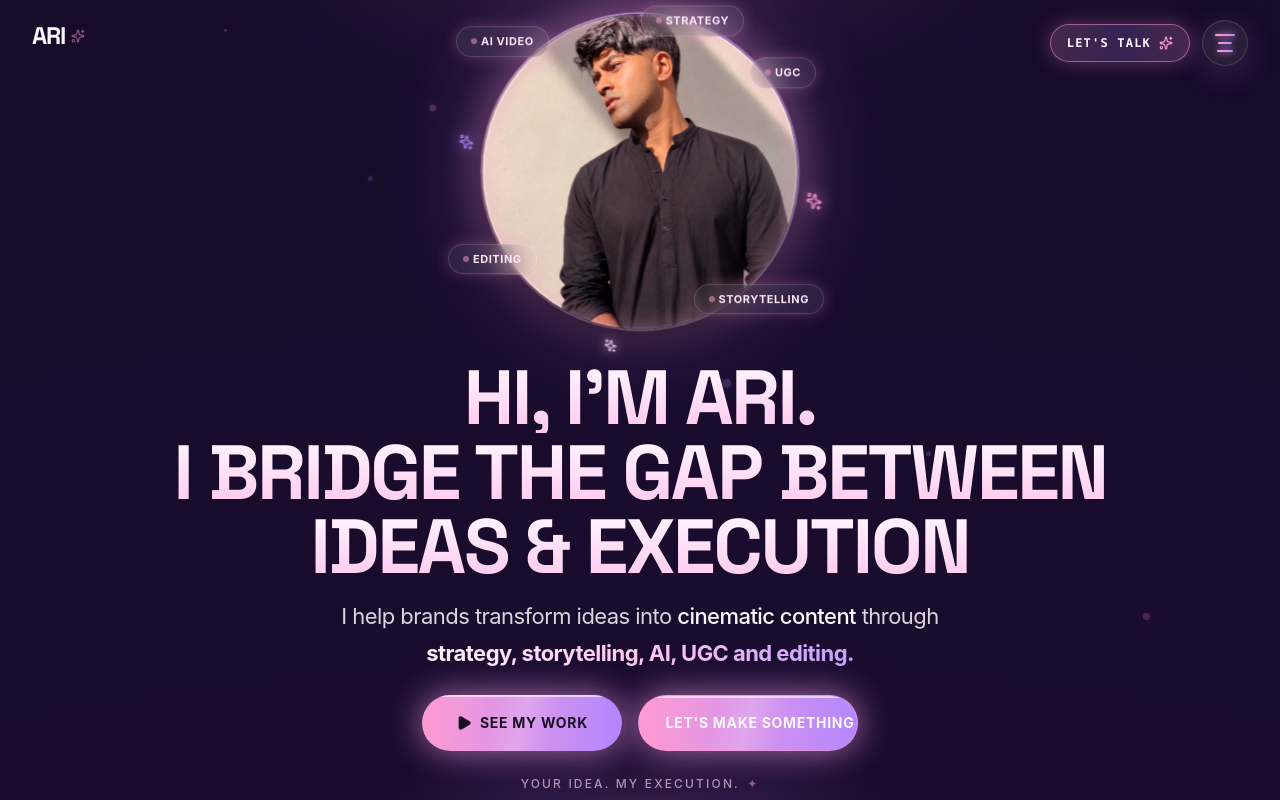
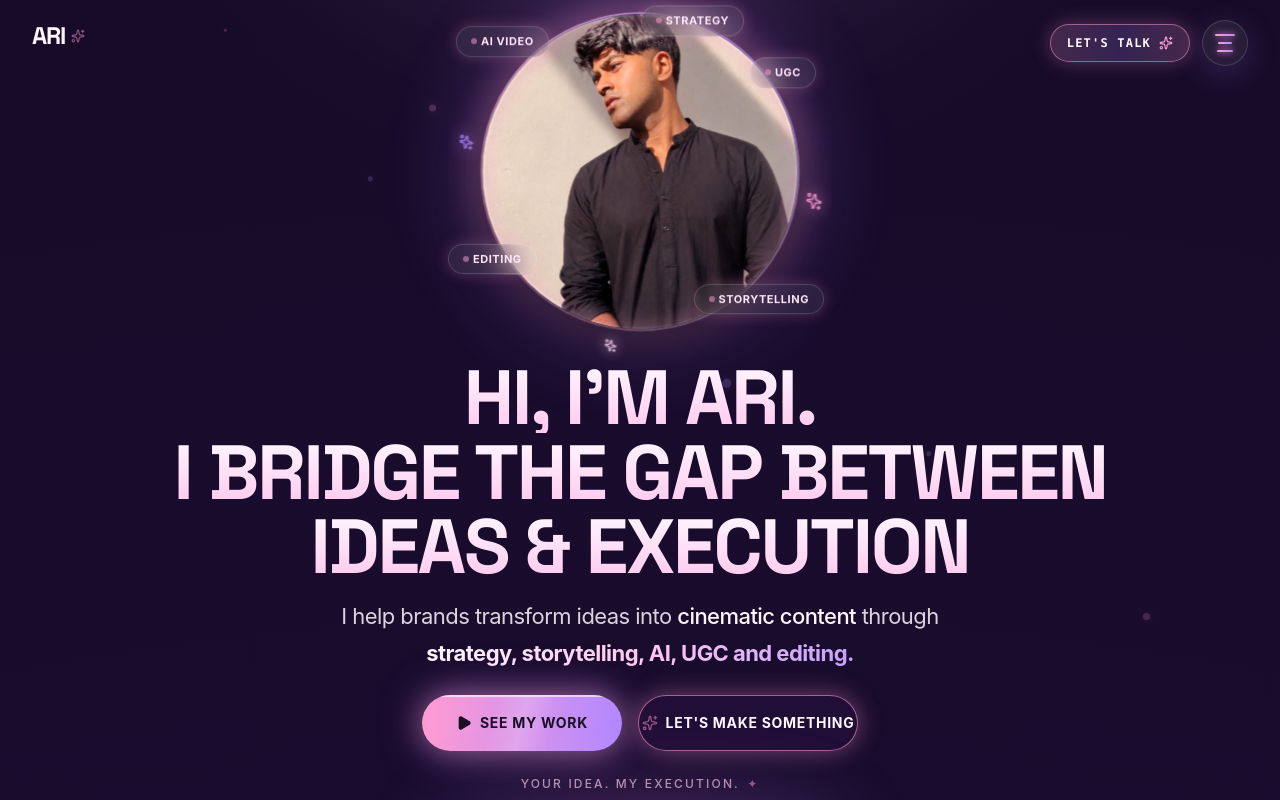
Before and after one commit to evanbose7/ARIIMAKESFILMS, a React (Vite) app: page / in a window 1280 px wide. Shown: the top 800 px of the page. Built offline with nearby package versions, Linux system fonts and the light colour scheme.

Commit message:
Rebuild WorkWithMeModal using React Portal attached directly to document body to ensure 100 percent reliable desktop contact dialogue popup

```diff
--- a/src/components/CtaButtons.tsx
+++ b/src/components/CtaButtons.tsx
@@ -25,19 +25,22 @@ export const CtaButtons: React.FC<CtaButtonsProps> = ({
 
       {/* 2. LET'S MAKE SOMETHING (Contact Modal Trigger) */}
       {onWorkWithMeClick && (
-        <MagneticButton
+        <button
+          type="button"
           onClick={onWorkWithMeClick}
-          ariaLabel="Let's Make Something - Contact Ari"
+          aria-label="Let's Make Something - Contact Ari"
           className="
-            w-full sm:w-auto min-w-[220px] max-w-[280px]
-            bg-[#241038]/80 text-[#FFF7FF] border border-[#FF9BD2]/50
-            hover:border-[#FF9BD2] hover:bg-[#381654]/90
-            hover:shadow-[0_0_30px_rgba(255,155,210,0.5)]
+            relative inline-flex items-center justify-center gap-2
+            min-h-[48px] sm:min-h-[56px] h-[56px] w-full sm:w-auto min-w-[220px] max-w-[280px] rounded-full
+            bg-[#241038]/85 text-[#FFF7FF] font-bold text-sm tracking-wider uppercase
+            border border-[#FF9BD2]/60 shadow-[0_0_25px_rgba(255,155,210,0.4)]
+            hover:shadow-[0_0_40px_rgba(255,155,210,0.65)] hover:border-[#FF9BD2] hover:bg-[#381654]/95
+            hover:scale-105 active:scale-95 transition-all duration-300 cursor-pointer select-none gpu-layer
           "
         >
           <Sparkles className="w-4 h-4 text-[#FF9BD2] animate-pulse" />
           <span>LET'S MAKE SOMETHING</span>
-        </MagneticButton>
+        </button>
       )}
     </div>
   );
--- a/src/components/SignaturePhilosophySection.tsx
+++ b/src/components/SignaturePhilosophySection.tsx
@@ -403,7 +403,6 @@ interface FinalManifestoSectionProps {
 }
 
 export const FinalManifestoSection: React.FC<FinalManifestoSectionProps> = ({ onWorkWithMeClick }) => {
-  const [, setIsBtnHovered] = useState(false);
 
   return (
     <section className="relative w-full py-20 sm:py-32 px-4 sm:px-8 overflow-hidden z-20 bg-transparent text-[#FFF7FF] flex flex-col items-center justify-center select-none">
@@ -449,11 +448,8 @@ export const FinalManifestoSection: React.FC<FinalManifestoSectionProps> = ({ on
           </h3>
 
           {/* Translucent Purple Glass Pill CTA Button */}
-          <motion.button
-            onMouseEnter={() => setIsBtnHovered(true)}
-            onMouseLeave={() => setIsBtnHovered(false)}
-            whileHover={{ y: -2, scale: 1.03 }}
-            whileTap={{ scale: 0.97 }}
+          <button
+            type="button"
             onClick={onWorkWithMeClick}
             className="
               relative px-8 py-4 sm:px-10 sm:py-5 rounded-full
@@ -461,12 +457,12 @@ export const FinalManifestoSection: React.FC<FinalManifestoSectionProps> = ({ on
               border border-[#FF9BD2]/50 backdrop-blur-xl
               text-xs sm:text-sm font-mono font-bold tracking-widest text-[#FFF7FF] uppercase
               shadow-[0_0_35px_rgba(255,155,210,0.45)] hover:shadow-[0_0_50px_rgba(255,155,210,0.65)]
-              transition-all duration-300 flex items-center gap-3 cursor-pointer gpu-layer
+              hover:scale-105 active:scale-95 transition-all duration-300 flex items-center gap-3 cursor-pointer gpu-layer
             "
           >
             <span>LET'S MAKE SOMETHING</span>
             <ArrowUpRight className="w-4 h-4 text-[#FF9BD2] transition-transform duration-300 group-hover:translate-x-0.5 group-hover:-translate-y-0.5" />
-          </motion.button>
+          </button>
         </motion.div>
 
       </div>
--- a/src/components/WorkWithMeModal.tsx
+++ b/src/components/WorkWithMeModal.tsx
@@ -1,5 +1,5 @@
-import React from 'react';
-import { motion, AnimatePresence } from 'framer-motion';
+import React, { useEffect, useState } from 'react';
+import { createPortal } from 'react-dom';
 import { X, MessageCircle, ExternalLink, ArrowRight } from 'lucide-react';
 
 const InstagramIcon: React.FC<{ className?: string }> = ({ className = 'w-6 h-6 text-white' }) => (
@@ -16,40 +16,32 @@ interface WorkWithMeModalProps {
 }
 
 export const WorkWithMeModal: React.FC<WorkWithMeModalProps> = ({ isOpen, onClose }) => {
+  const [mounted, setMounted] = useState(false);
+
+  useEffect(() => {
+    setMounted(true);
+  }, []);
+
+  if (!isOpen || !mounted) return null;
+
   const instagramUrl = 'https://www.instagram.com/ariimakesfilms?igsh=a3JmMWJsM3duczEy&utm_source=qr';
   const whatsappUrl = 'https://wa.me/917666837735?text=Hi%20Arnav!%20I%20saw%20your%20portfolio%20and%20would%20love%20to%20connect.';
 
-  return (
-    <AnimatePresence>
-      {isOpen && (
-        <div className="fixed inset-0 z-[9999999] flex items-end sm:items-center justify-center p-0 sm:p-6 pointer-events-auto select-none">
+  const modalContent = (
+    <div className="fixed inset-0 z-[9999999] flex items-center justify-center p-4 sm:p-6 bg-black/80 backdrop-blur-md select-none animate-fadeIn">
+
       {/* Backdrop Click */}
-          <motion.div
-            initial={{ opacity: 0 }}
-            animate={{ opacity: 1 }}
-            exit={{ opacity: 0 }}
+      <div
+        className="absolute inset-0 z-0 cursor-pointer"
         onClick={onClose}
-            className="absolute inset-0 bg-black/80 backdrop-blur-md z-0"
       />
 
-          {/* Modal / Mobile Bottom Sheet Card */}
-          <motion.div
-            initial={{ opacity: 0, y: 40, scale: 0.95 }}
-            animate={{ opacity: 1, y: 0, scale: 1 }}
-            exit={{ opacity: 0, y: 40, scale: 0.95 }}
-            transition={{ type: 'spring', stiffness: 300, damping: 25 }}
-            className="
-              relative z-10 w-full max-w-lg rounded-t-3xl sm:rounded-3xl
-              border border-white/15 bg-[#12071B] p-6 sm:p-8
-              shadow-[0_25px_80px_rgba(255,155,210,0.35)] overflow-hidden text-left
-            "
-          >
+      {/* Dialogue Box (Centered on Desktop & Mobile) */}
+      <div className="relative z-10 w-full max-w-lg rounded-3xl border border-white/15 bg-[#12071B] p-6 sm:p-8 shadow-[0_25px_80px_rgba(255,155,210,0.4)] overflow-hidden text-left transform-gpu animate-modalPop">
+
         {/* Ambient Halo Glows */}
         <div className="pointer-events-none absolute -top-20 -left-20 w-56 h-56 rounded-full bg-[#FF9BD2]/20 blur-3xl" />
         <div className="pointer-events-none absolute -bottom-20 -right-20 w-56 h-56 rounded-full bg-[#25D366]/20 blur-3xl" />
-
-            {/* Mobile Pull Handle Indicator */}
-            <div className="sm:hidden w-12 h-1.5 rounded-full bg-white/20 mx-auto mb-5" />
 
         {/* Header Bar */}
         <div className="flex items-center justify-between mb-6">
@@ -72,7 +64,7 @@ export const WorkWithMeModal: React.FC<WorkWithMeModalProps> = ({ isOpen, onClos
           </button>
         </div>
 
-            {/* 2 Options Cards: Instagram & WhatsApp */}
+        {/* 2 Contact Cards: Instagram DM & Direct WhatsApp */}
         <div className="flex flex-col gap-4">
 
           {/* Option 1: Instagram DM */}
@@ -141,9 +133,9 @@ export const WorkWithMeModal: React.FC<WorkWithMeModalProps> = ({ isOpen, onClos
 
         </div>
 
-          </motion.div>
       </div>
-      )}
-    </AnimatePresence>
+    </div>
   );
+
+  return createPortal(modalContent, document.body);
 };
```
Lines whose indentation alone changed are shown as unchanged.
